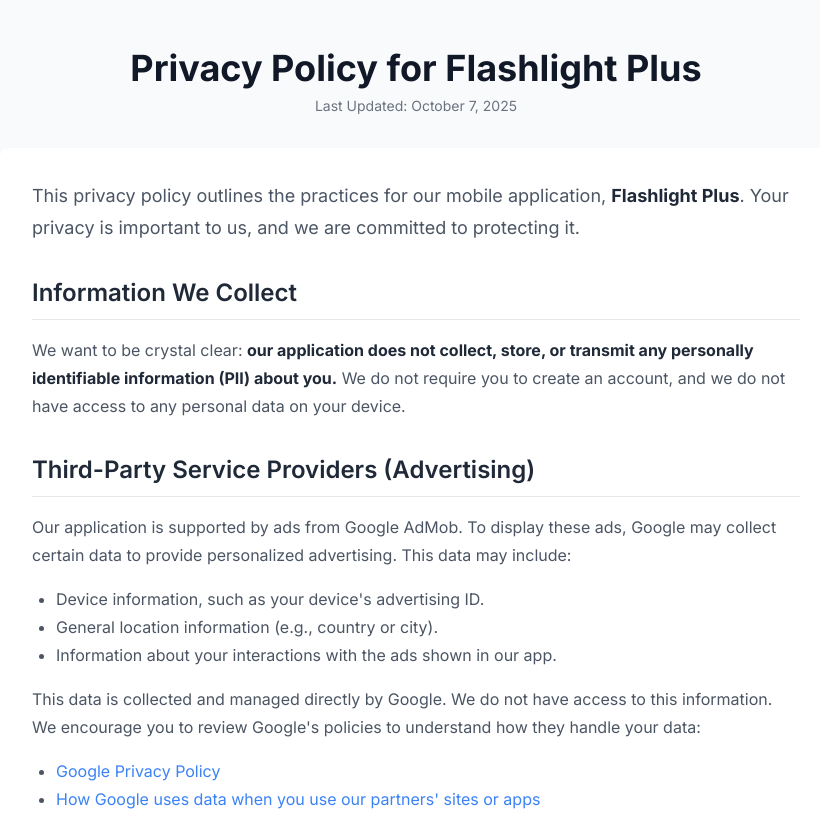
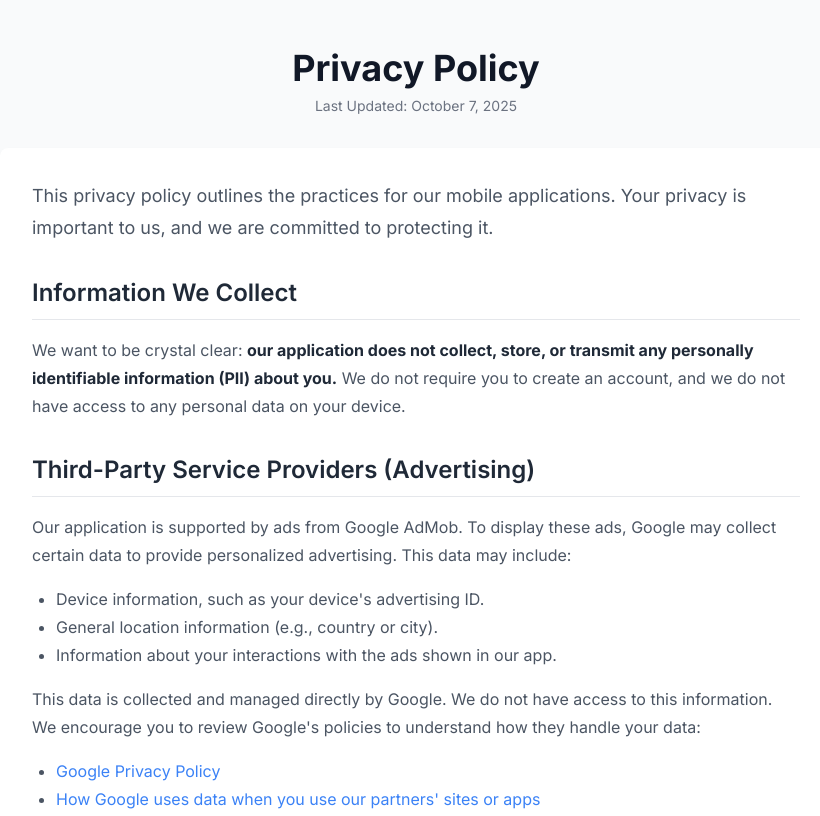
Before and after one commit to lakshxy7/com.lmbrothers.Privacy-policy, a plain HTML site: page index.html in a window 1280 px wide. Shown: the top 816 px of the page, without its empty margins (224-1044 px from the left). Drawn offline with nearby package versions, Linux system fonts and the light colour scheme.

Commit message:
Update privacy policy title and application name

```diff
--- a/index.html
+++ b/index.html
@@ -45,14 +45,14 @@
     <div class="container mx-auto max-w-4xl px-4 sm:px-6 lg:px-8 py-8 sm:py-12">
         <!-- Header Section -->
         <header class="text-center mb-8">
-            <h1 class="text-3xl sm:text-4xl font-bold text-gray-900">Privacy Policy for Flashlight Plus</h1>
+            <h1 class="text-3xl sm:text-4xl font-bold text-gray-900">Privacy Policy </h1>
             <p class="text-sm text-gray-500 mt-2">Last Updated: October 7, 2025</p>
         </header>
 
         <!-- Main Content Wrapper -->
         <main class="bg-white p-6 sm:p-8 rounded-lg shadow-md">
             <div class="content-section">
-                <p class="text-lg">This privacy policy outlines the practices for our mobile application, <strong>Flashlight Plus</strong>. Your privacy is important to us, and we are committed to protecting it.</p>
+                <p class="text-lg">This privacy policy outlines the practices for our mobile applications. Your privacy is important to us, and we are committed to protecting it.</p>
 
                 <!-- Information We Collect -->
                 <h2>Information We Collect</h2>
@@ -88,7 +88,7 @@
 
         <!-- Footer -->
         <footer class="text-center mt-8">
-            <p class="text-sm text-gray-500">&copy; 2025 com.lmbrothers.flashlightplus. All rights reserved.</p>
+            <p class="text-sm text-gray-500">&copy; 2025 com.lmbrothers All rights reserved.</p>
         </footer>
 
     </div>
```
